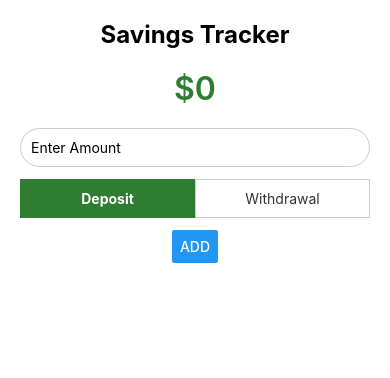
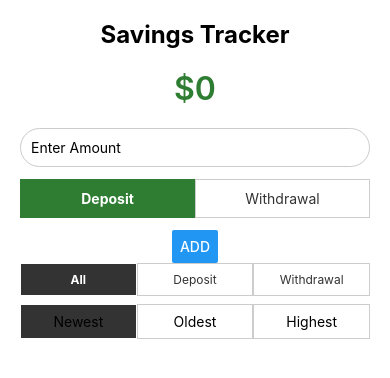
Before and after one commit to kilan080/savings-tracker, a React Native app: screen / in a window 390 px wide. Shown: the top 378 px of the page. Built offline with nearby package versions, Linux system fonts and the light colour scheme.

Commit message:
feat: implement filtering and sorting functionality for savings entries

```diff
--- a/App.tsx
+++ b/App.tsx
@@ -24,6 +24,10 @@ export default function App() {
   const [amount, setAmount] = useState("");
   const [entries, setEntries] = useState<Entry[]>([]);
   const [loaded, setLoaded] = useState(false);
+  const [filter, setFilter] = useState<"all" | "deposit" | "withdrawal">("all");
+  const [sortBy, setSortBy] = useState<"newest" | "oldest" | "amount">(
+    "newest",
+  );
   const [type, setType] = useState<"deposit" | "withdrawal">("deposit");
 
   // Load saved entries once, when the app starts
@@ -97,6 +101,14 @@ export default function App() {
     return entry.type === "deposit" ? sum + entry.amount : sum - entry.amount;
   }, 0);
 
+  const displayedEntries = entries
+    .filter((entry) => filter === "all" || entry.type === filter)
+    .sort((a, b) => {
+      if (sortBy === "newest") return Number(b.id) - Number(a.id);
+      if (sortBy === "oldest") return Number(a.id) - Number(b.id);
+      return b.amount - a.amount; //amount, highest first.
+    });
+
   return (
     <View style={styles.container}>
       <Text style={styles.title}>Savings Tracker</Text>
@@ -144,9 +156,49 @@ export default function App() {
 
       <Button title="Add" onPress={handleAdd} />
 
+      <View style={styles.filterRow}>
+        {(["all", "deposit", "withdrawal"] as const).map((f) => (
+          <TouchableOpacity
+            key={f}
+            style={[
+              styles.filterButton,
+              filter === f && styles.filterButtonActive,
+            ]}
+            onPress={() => setFilter(f)}
+          >
+            <Text
+              style={filter == f ? styles.filterTextActive : styles.filterText}
+            >
+              {f === "all" ? "All" : f === "deposit" ? "Deposit" : "Withdrawal"}
+            </Text>
+          </TouchableOpacity>
+        ))}
+      </View>
+
+      <View style={styles.filterRow}>
+        {(["newest", "oldest", "amount"] as const).map((s) => (
+          <TouchableOpacity
+            key={s}
+            style={[
+              styles.filterButton,
+              sortBy === s && styles.filterButtonActive,
+            ]}
+            onPress={() => setSortBy(s)}
+          >
+            <Text>
+              {s === "newest"
+                ? "Newest"
+                : s === "oldest"
+                  ? "Oldest"
+                  : "Highest"}
+            </Text>
+          </TouchableOpacity>
+        ))}
+      </View>
+
       <FlatList
         style={styles.List}
-        data={entries}
+        data={displayedEntries}
         keyExtractor={(item) => item.id}
         renderItem={({ item }) => (
           <TouchableOpacity onPress={() => handleDelete(item.id)}>
@@ -241,4 +293,29 @@ const styles = StyleSheet.create({
   withdrawalText: {
     color: "#c62828",
   },
+  filterRow: {
+    flexDirection: "row",
+    marginBottom: 8,
+    width: "100%",
+  },
+  filterButton: {
+    flex: 1,
+    padding: 8,
+    borderWidth: 1,
+    borderColor: "#ccc",
+    alignItems: "center",
+  },
+  filterButtonActive: {
+    backgroundColor: "#333",
+    borderColor: "#fff",
+  },
+  filterText: {
+    fontSize: 12,
+    color: "#333",
+  },
+  filterTextActive: {
+    fontSize: 12,
+    color: "#fff",
+    fontWeight: "bold",
+  },
 });
```
